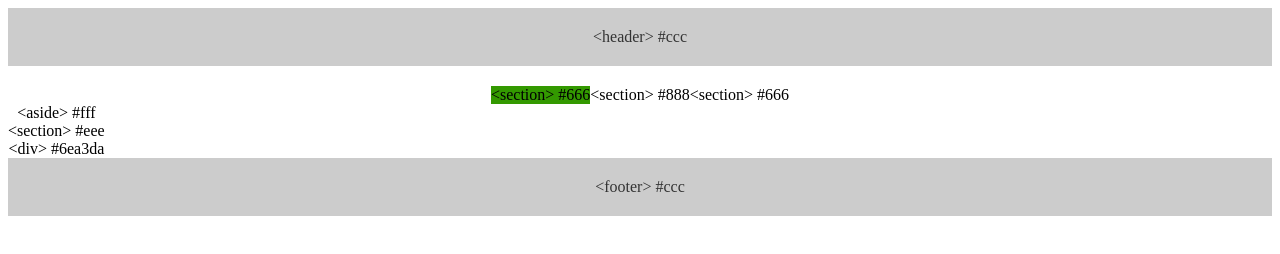
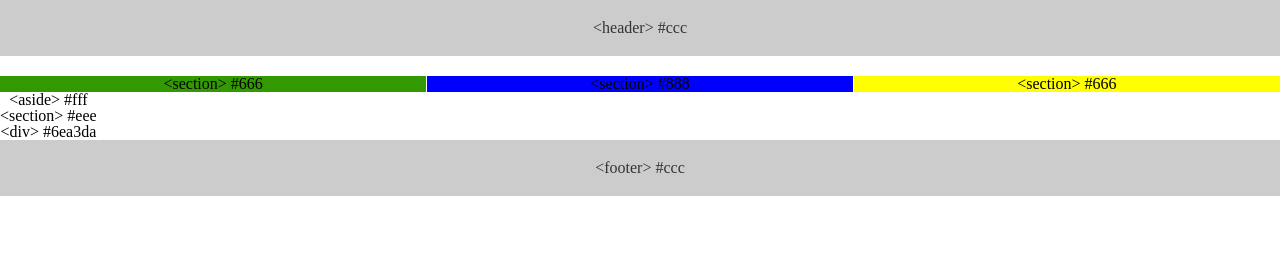
Before and after one commit to ahmeda47/flex-practice, a plain HTML site: page index.html in a window 1280 px wide. Drawn offline with Linux system fonts and the light colour scheme.

Commit message:
added reset.css

```diff
--- a/index.html
+++ b/index.html
@@ -4,6 +4,7 @@
 <head>
   <meta charset="UTF-8">
   <title>Flex Practice</title>
+  <link rel="stylesheet" href="reset.css">
   <link rel="stylesheet" type="text/css" href="style.css">
 </head>
 
--- /dev/null
+++ b/reset.css
@@ -0,0 +1,48 @@
+/* http://meyerweb.com/eric/tools/css/reset/
+   v2.0 | 20110126
+   License: none (public domain)
+*/
+
+html, body, div, span, applet, object, iframe,
+h1, h2, h3, h4, h5, h6, p, blockquote, pre,
+a, abbr, acronym, address, big, cite, code,
+del, dfn, em, img, ins, kbd, q, s, samp,
+small, strike, strong, sub, sup, tt, var,
+b, u, i, center,
+dl, dt, dd, ol, ul, li,
+fieldset, form, label, legend,
+table, caption, tbody, tfoot, thead, tr, th, td,
+article, aside, canvas, details, embed,
+figure, figcaption, footer, header, hgroup,
+menu, nav, output, ruby, section, summary,
+time, mark, audio, video {
+	margin: 0;
+	padding: 0;
+	border: 0;
+	font-size: 100%;
+	font: inherit;
+	vertical-align: baseline;
+}
+/* HTML5 display-role reset for older browsers */
+article, aside, details, figcaption, figure,
+footer, header, hgroup, menu, nav, section {
+	display: block;
+}
+body {
+	line-height: 1;
+}
+ol, ul {
+	list-style: none;
+}
+blockquote, q {
+	quotes: none;
+}
+blockquote:before, blockquote:after,
+q:before, q:after {
+	content: '';
+	content: none;
+}
+table {
+	border-collapse: collapse;
+	border-spacing: 0;
+}
--- a/style.css
+++ b/style.css
@@ -5,7 +5,8 @@
     display:flex;
     flex-flow: row column;
     justify-content: center;
-    }
+    justify-content: space-between;
+  }
     .container2 {
       display:flex;
 
@@ -31,13 +32,17 @@
 
     #left {
     background-color:#390;
-
+    width: 33.3%;
     }
 
     #middle {
+      background: blue;
+      width: 33.3%;
     }
 
     #right {
+      background: yellow;
+      width:33.3%;
     }
 
     #full {
```
